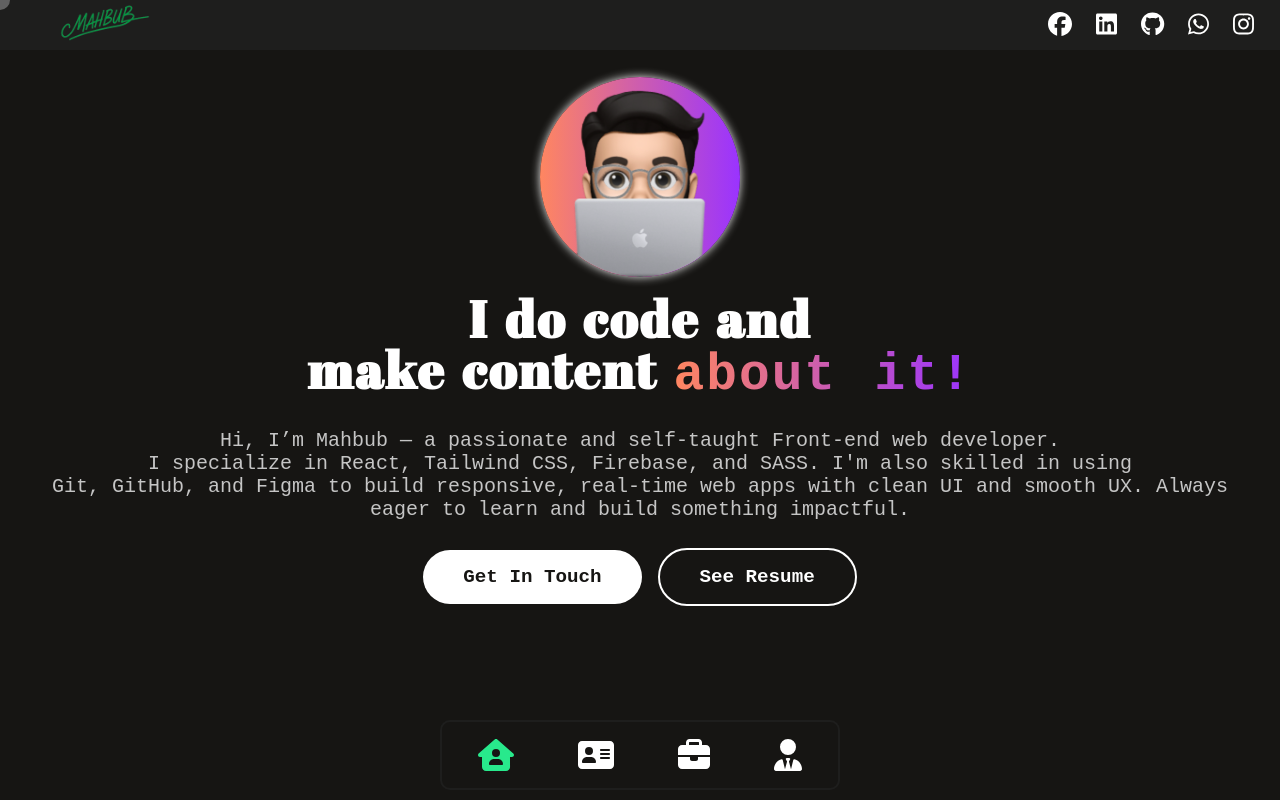
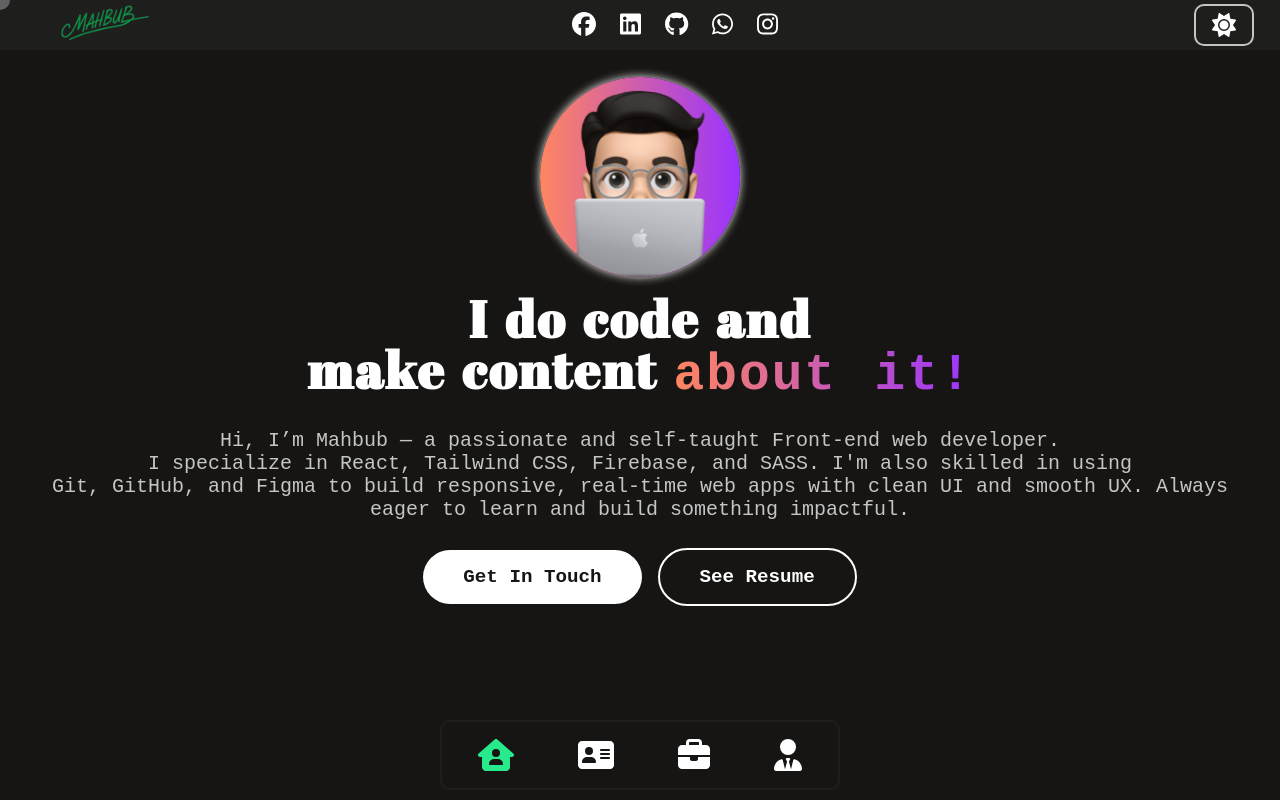
Before and after one commit to mahbub200314/mahbub20038, a React (Vite) app: page / in a window 1280 px wide. Built offline with nearby package versions, Linux system fonts and the light colour scheme.

Commit message:
light mode add

```diff
--- a/src/Navigator/TopNavbar.jsx
+++ b/src/Navigator/TopNavbar.jsx
@@ -1,10 +1,24 @@
 import "./navigator.css"
 import signature from '../assets/signature.png'
+import { useEffect, useState } from "react";
 import { FontAwesomeIcon } from '@fortawesome/react-fontawesome';
 import { faFacebook, faInstagram, faLinkedin, faGithub ,faWhatsapp} from '@fortawesome/free-brands-svg-icons';
+import { faSun, faMoon } from '@fortawesome/free-solid-svg-icons';
 
 
 const TopNavbar = () => {
+
+  const [isLight, setIsLight] = useState(false);
+
+  useEffect(() => {
+    document.documentElement.classList.toggle("light-mode", isLight);
+  }, [isLight]);
+
+  const toggleTheme = () => {
+    setIsLight(!isLight);
+  };
+
+
   return (
     <div className='Top'>
 
@@ -19,6 +33,11 @@ const TopNavbar = () => {
       <li><a href="https://wa.me/8801887239062"><FontAwesomeIcon className="topIcon" icon={faWhatsapp} /></a></li>
       <li><a href="https://www.instagram.com/mahbub20038/"><FontAwesomeIcon className="topIcon" icon={faInstagram} /></a></li>
      </ul>
+
+       {/* Theme toggle button */}
+      <button onClick={toggleTheme} className="theme-toggle-btn" aria-label="Toggle Light/Dark Mode">
+        <FontAwesomeIcon icon={isLight ? faMoon : faSun} />
+      </button>
     </div>
   )
 }
--- a/src/Navigator/navigator.css
+++ b/src/Navigator/navigator.css
@@ -1,5 +1,5 @@
 .Top{
-    width: 100dvw;
+    width: 100%;
     overflow: hidden;
     height: 50px;
     background-color: var(--bg-black2);
@@ -39,6 +39,7 @@
     width: 150px;
 
     padding:0px 20px;
+
 
 
 
@@ -130,3 +131,35 @@ nav li a .icon{
     color: var(--hover-effect);
 
 }
+
+.theme-toggle-btn {
+  background: none;
+  border: none;
+  cursor: pointer;
+  font-size: 1.5rem;
+  color: var(--text-white);
+  margin-left: 20px;
+  transition: color 0.3s ease;
+  border: 2px solid var(--text-gray);
+  padding: 0.2rem 1rem;
+  border-radius: 10px;
+}
+.theme-toggle-btn:hover {
+  color: var(--hover-effect);
+}
+
+/* Light mode override */
+/* .light-mode .Top {
+  background-color: var(--bg-black);
+  color: var(--text-gray);
+} */
+
+.light-mode .topIcon,
+.light-mode .theme-toggle-btn {
+  color: var(--text-gray);
+}
+
+.light-mode .topIcon:hover,
+.light-mode .theme-toggle-btn:hover {
+  color: var(--hover-effect);
+}
--- a/src/components/About/about.css
+++ b/src/components/About/about.css
@@ -4,7 +4,7 @@
     padding-right: 2%;
     padding-bottom: 80px;
     padding-top: 30px;
-    background-color: var(--bg-black2);
+    background-color: var(--bg-black);
     margin: -8px;
 }
 
--- a/src/index.css
+++ b/src/index.css
@@ -15,3 +15,12 @@
   --bg-black2:#1e1e1d;
   --hover-effect:#28e98c;
 }
+
+.light-mode {
+  --bg-black: #f9f1f1;
+  --text-white: #090908;
+  --text-gray: #393737;
+  --primary-gradient:linear-gradient(to right, #FF8660,#9A33FF  ) ;
+  --bg-black2: #d6d4d4;
+  --hover-effect: #25ba81;
+}
```
